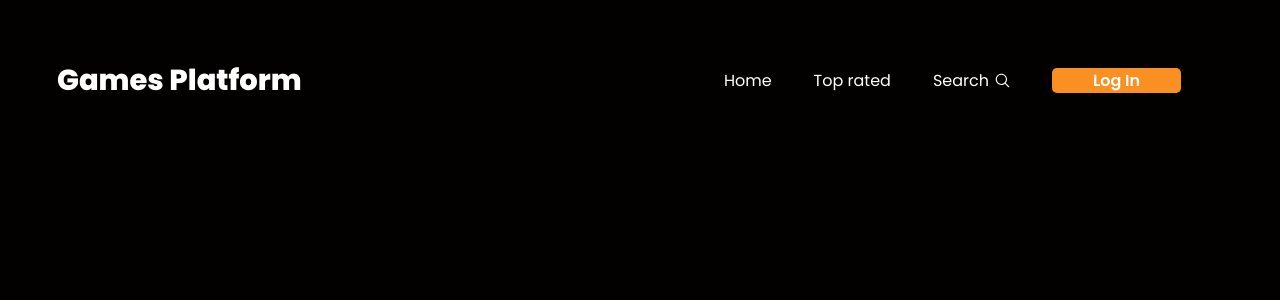
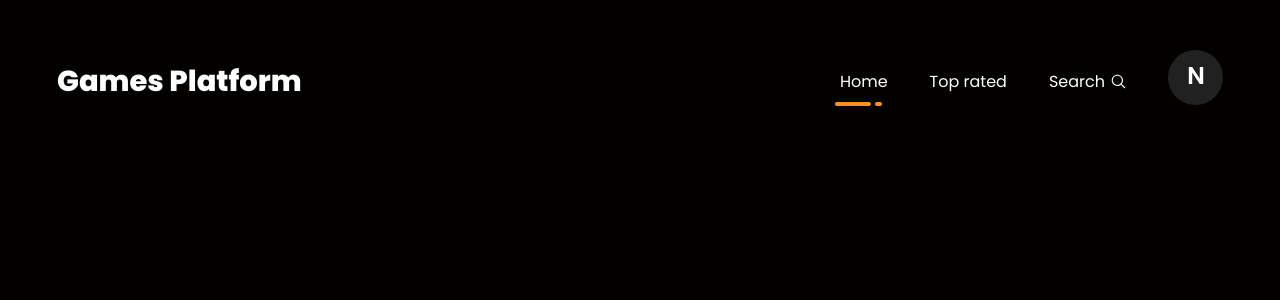
Before and after one commit to Games-Platform/games-platform-frontend, a React (Vite) app: page / in a window 1280 px wide. Shown: the top 300 px of the page. Built offline with nearby package versions, Linux system fonts and the light colour scheme.

Commit message:
feat: avatar menu was added

```diff
--- /dev/null
+++ b/src/components/dropdown/DropDown.module.scss
@@ -0,0 +1,60 @@
+@import '@/assets/utils/_Variables';
+@import '@/assets/utils/_Mixins';
+
+.dropdown-btn {
+  font-size: 16px;
+  background: $color-black-1;
+  border: none;
+  height: 40px;
+  cursor: pointer;
+}
+
+.dropdown-items {
+  position: absolute;
+  display: flex;
+  flex-direction: column;
+  width: 110px;
+  margin-top: 5px;
+  margin-left: -27.25px;
+  padding: 8px 15px;
+  background: $color-black-2;
+  border-radius: 4px;
+}
+
+.dropdown-item {
+  @include flex-center;
+  padding-top: 0px;
+  padding-bottom: 0px;
+  cursor: pointer;
+
+  &:first-child {
+    padding-bottom: 3px;
+  }
+
+  &:nth-child(2) {
+    padding-bottom: 8px;
+    border-bottom: 1px solid $color-coal-light;
+  }
+
+  &:last-child {
+    padding-top: 8px;
+  }
+}
+
+// .dropdown-item:not(first-child) {
+//   padding-top: 15px;
+//   padding-bottom: 15px;
+// }
+
+// .dropdown-item:not(last-child) {
+//   padding-top: 15px;
+//   padding-bottom: 15px;
+// }
+
+.isVisible {
+  visibility: visible;
+}
+
+.isHidden {
+  visibility: hidden;
+}
--- /dev/null
+++ b/src/components/dropdown/DropDown.tsx
@@ -0,0 +1,47 @@
+import { useState } from 'react';
+import { NavLink } from 'react-router-dom';
+import styles from '@/components/dropdown/DropDown.module.scss';
+import Avatar from '../icons/Avatar';
+
+const DropDown = () => {
+  const [dropdownState, setDropdownState] = useState(false);
+
+  const handleDropdownClick = () => {
+    setDropdownState(!dropdownState);
+  };
+
+  const navItems = [
+    { name: 'Account', to: '/' },
+    { name: 'Settings', to: '/fdfdf' },
+    { name: 'Logout', to: '/fdfd' },
+  ];
+
+  return (
+    <div className="container">
+      <div className="dropdown">
+        <button
+          type="button"
+          onClick={handleDropdownClick}
+          className={styles['dropdown-btn']}
+        >
+          <Avatar />
+        </button>
+        <div
+          className={`${styles['dropdown-items']} ${
+            dropdownState ? `${styles.isVisible}` : `${styles.isHidden}`
+          }`}
+          onClick={handleDropdownClick}
+        >
+          {navItems.map(({ name, to }) => (
+            <div className={styles['dropdown-item']}>
+              <NavLink key={name} to={to} className={styles['dropdown-link']}>
+                {name}
+              </NavLink>
+            </div>
+          ))}
+        </div>
+      </div>
+    </div>
+  );
+};
+export default DropDown;
--- a/src/components/header/Header.module.scss
+++ b/src/components/header/Header.module.scss
@@ -21,5 +21,5 @@ body {
 }
 
 .headerRight {
-  display: flex;
+  @include flex-center;
 }
--- a/src/components/header/Header.tsx
+++ b/src/components/header/Header.tsx
@@ -1,14 +1,21 @@
+import { NavLink } from 'react-router-dom';
 import styles from '@/components/header/Header.module.scss';
 import NavList from '@/components/navList/NavList';
+import Avatar from '../icons/Avatar';
+import DropDown from '../dropdown/DropDown';
 
-const Header = () => (
-  <header className={styles.header}>
-    <h1 className={styles.title}>Games Platform</h1>
+const Header = () => {
 
-    <div className={styles.headerRight}>
-      <NavList />
-    </div>
-  </header>
-);
+  return (
+    <header className={styles.header}>
+      <h1 className={styles.title}>
+        <NavLink to="/">Games Platform</NavLink>
+      </h1>
 
+      <div className={styles.headerRight}>
+        <NavList />
+      </div>
+    </header>
+  );
+};
 export default Header;
--- /dev/null
+++ b/src/components/icons/Avatar.tsx
@@ -0,0 +1,16 @@
+const Avatar = () => (
+  <svg
+    xmlns="http://www.w3.org/2000/svg"
+    width="55"
+    height="55"
+    viewBox="0 0 55 55"
+    fill="none"
+  >
+    <circle cx="27.5" cy="27.5" r="27.5" fill="#212121" />
+    <path
+      d="M35.181 34H31.797L24.213 22.48V34H20.829V17.056H24.213L31.797 28.672V17.056H35.181V34Z"
+      fill="white"
+    />
+  </svg>
+);
+export default Avatar;
--- a/src/components/navItemComponent/NavItemComponent.module.scss
+++ b/src/components/navItemComponent/NavItemComponent.module.scss
@@ -8,6 +8,7 @@
 
 .navLink {
   @include flex-center;
+  height: 50px;
 }
 
 .svgIcon {
@@ -15,10 +16,27 @@
   margin-left: 6px;
 }
 
-.btnLink {
-  width: 129px;
-  background-color: $color-orange;
-  font-weight: $fw-600;
-  border: none;
-  border-radius: 5px;
+.active {
+  position: relative;
+
+  &::before,
+  &::after {
+    content: "";
+    position: absolute;
+    bottom: 0;
+    height: 4px;
+    margin-left: -5px;
+    border-radius: 10px;
+    background-color: $color-orange;
+  }
+
+  &::before {
+    left: 0;
+    width: 36px;
+  }
+
+  &::after {
+    left: 40px;
+    width: 7px;
+  }
 }
--- a/src/components/navItemComponent/NavItemComponent.tsx
+++ b/src/components/navItemComponent/NavItemComponent.tsx
@@ -1,6 +1,5 @@
 import { FC } from 'react';
 import { NavLink } from 'react-router-dom';
-import classNames from 'classnames';
 import Search from '@/components/icons/Search';
 import styles from '@/components/navItemComponent/NavItemComponent.module.scss';
 
@@ -8,18 +7,18 @@ interface INavLink {
   to: string;
   children: string;
   svgIcon?: boolean;
-  linkBtn?: boolean;
 }
 
-const NavItemComponent: FC<INavLink> = ({
-  children,
-  to,
-  svgIcon = false,
-  linkBtn = false,
-}) => (
-  <li className={classNames(styles.navItem, linkBtn && styles.btnLink)}>
-    <NavLink to={to} className={classNames(styles.navLink)}>
+const NavItemComponent: FC<INavLink> = ({ children, to, svgIcon = false }) => (
+  <li className={styles.navItem}>
+    <NavLink
+      to={to}
+      className={({ isActive }) =>
+        `${isActive && styles.active} ${styles.navLink}`
+      }
+    >
       {children}
+
       {svgIcon && (
         <div className={styles.svgIcon}>
           <Search />
@@ -31,7 +30,6 @@ const NavItemComponent: FC<INavLink> = ({
 
 NavItemComponent.defaultProps = {
   svgIcon: false,
-  linkBtn: false,
 };
 
 export default NavItemComponent;
--- a/src/components/navList/NavList.module.scss
+++ b/src/components/navList/NavList.module.scss
@@ -1,3 +1,19 @@
+@import '@/assets/utils/_Mixins';
+@import '@/assets/utils/_Variables';
+
+.nav {
+  @include flex-center;
+}
+
 .navList {
   display: flex;
 }
+
+.loginLink {
+  @include flex-center;
+  width: 129px;
+  background-color: $color-orange;
+  font-weight: $fw-600;
+  border: none;
+  border-radius: 5px;
+}
--- a/src/components/navList/NavList.tsx
+++ b/src/components/navList/NavList.tsx
@@ -1,28 +1,34 @@
 import styles from '@/components/navList/NavList.module.scss';
 import NavItemComponent from '@/components/navItemComponent/NavItemComponent';
+import DropDown from '../dropdown/DropDown';
+import { NavLink } from 'react-router-dom';
 
 const NavList = () => {
   const navItems = [
     { name: 'Home', to: '/' },
-    { name: 'Top rated', to: '/' },
-    { name: 'Search', to: '/', svgIcon: true },
-    { name: 'Log In', to: '/', linkBtn: true },
+    { name: 'Top rated', to: '/fdfdf' },
+    { name: 'Search', to: '/fdfd', svgIcon: true },
   ];
 
+  const isAuth = true;
+
   return (
-    <nav>
+    <nav className={styles.nav}>
       <ul className={styles.navList}>
-        {navItems.map(({ name, to, svgIcon, linkBtn }) => (
-          <NavItemComponent
-            key={name}
-            to={to}
-            svgIcon={svgIcon}
-            linkBtn={linkBtn}
-          >
+        {navItems.map(({ name, to, svgIcon }) => (
+          <NavItemComponent key={name} to={to} svgIcon={svgIcon}>
             {name}
           </NavItemComponent>
         ))}
       </ul>
+
+      {isAuth ? (
+        <DropDown />
+      ) : (
+        <NavLink to="/" className={styles.loginLink}>
+          Log In
+        </NavLink>
+      )}
     </nav>
   );
 };
```
Also changed, not shown: src/components/linkComponent/LinkComponent.tsx (+5 -4 lines), .eslintrc.json, 1 other file (tests, documents, lock files or other folders).
